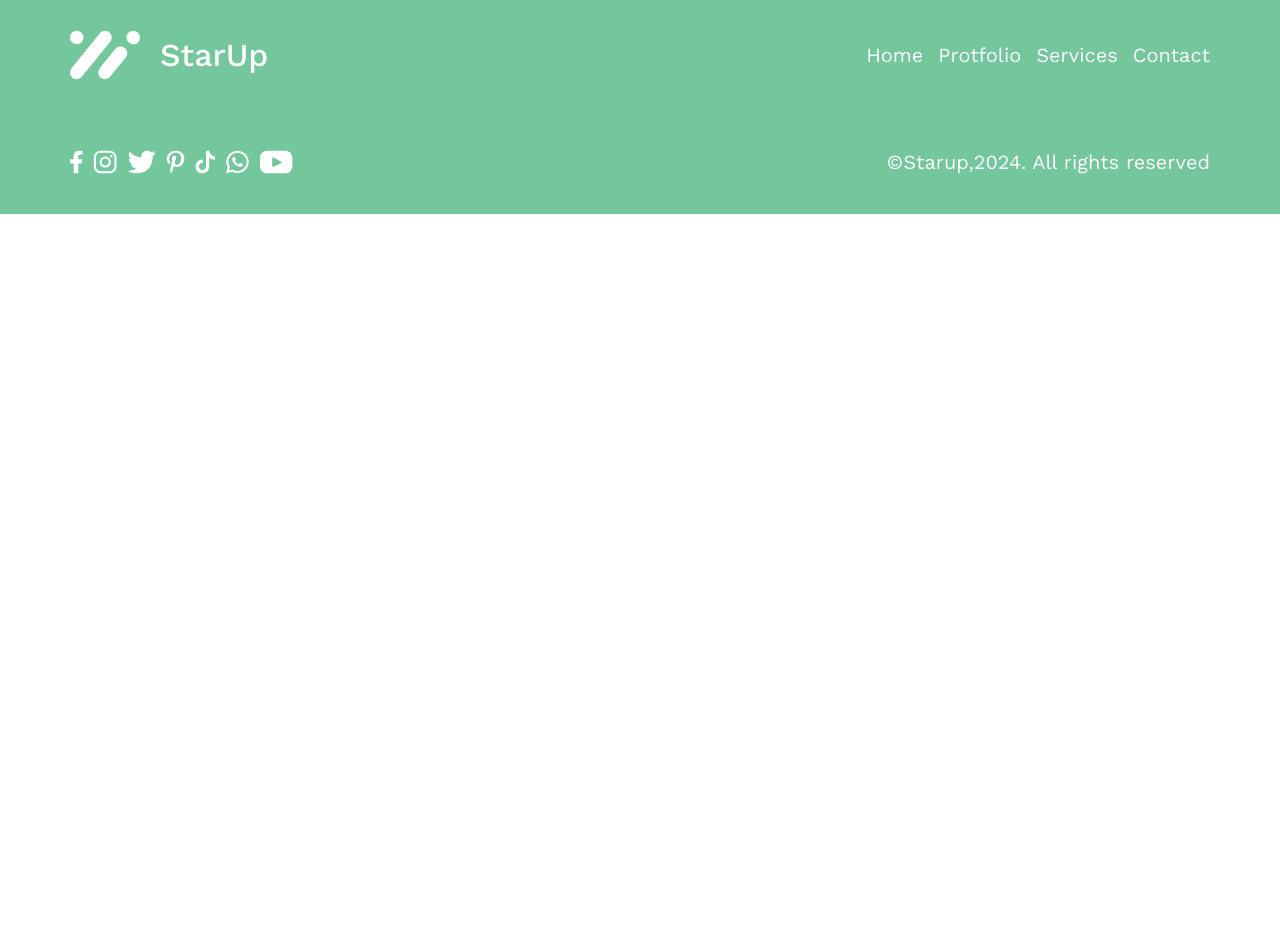
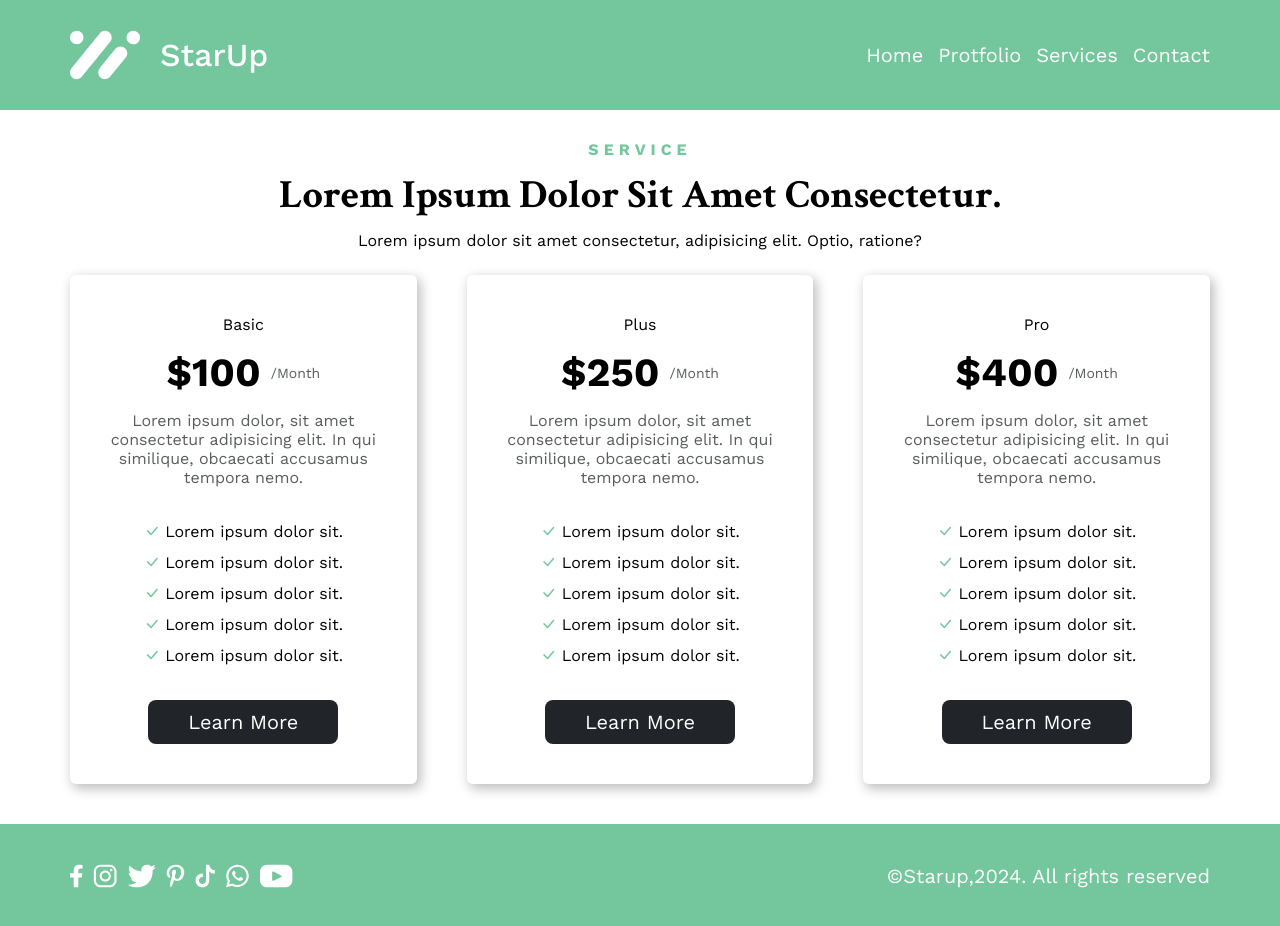
Before and after one commit to dibyenduweb/Responsive-Startup-Website, a plain HTML site: page services.html in a window 1280 px wide. Before the commit the page ends 800 px from the top, so only its background shows below. Drawn offline with nearby package versions, Linux system fonts and the light colour scheme.

Commit message:
service completed

```diff
--- a/services.html
+++ b/services.html
@@ -1,8 +1,8 @@
 <!DOCTYPE html>
 <html lang="en">
   <head>
-    <meta charset="UTF-8">
-    <meta name="viewport" content="width=device-width, initial-scale=1.0">
+    <meta charset="UTF-8" />
+    <meta name="viewport" content="width=device-width, initial-scale=1.0" />
     <title>StartUp Hub - Services</title>
     <link rel="icon" href="./src/images/Logo/LogoWhite.svg" type="icon" />
     <link rel="stylesheet" href="./src/styles/desingSystem.css" />
@@ -20,15 +20,133 @@
           <div class="navbar__logo--text">StarUp</div>
         </div>
         <div class="navbar__menu hidden">
-              <!-- a.navbar__menu--$*4 -->
-              <a href="./index.html" class="navbar__menu--1">Home</a
-              ><a href="./protfolio.html" class="navbar__menu--2">Protfolio</a
-              ><a href="./services.html" class="navbar__menu--3">Services</a
-              ><a href="./contact.html" class="navbar__menu--4">Contact</a>
+          <a href="./index.html" class="navbar__menu--1">Home</a>
+          <a href="./protfolio.html" class="navbar__menu--2">Protfolio</a>
+          <a href="./services.html" class="navbar__menu--3">Services</a>
+          <a href="./contact.html" class="navbar__menu--4">Contact</a>
         </div>
         <div class="navbar--icon">
           <i class="bi bi-list"></i>
           <i class="bi bi-x-lg hide"></i>
+        </div>
+      </div>
+    </div>
+
+    <div class="section-1 container">
+      <div class="section-1-content flex text-center">
+        <div class="section-1-content--label label text-green">Service</div>
+        <div class="section-1-content--title common-title">
+          Lorem ipsum dolor sit amet consectetur.
+        </div>
+        <div class="section-1-content--text">
+          Lorem ipsum dolor sit amet consectetur, adipisicing elit. Optio,
+          ratione?
+        </div>
+      </div>
+      <div class="section-1-cards">
+        <div class="section-1-cards-1">
+          <div class="tag">Basic</div>
+          <div class="price">
+            <div class="amount">$100</div>
+            <div class="time">/Month</div>
+          </div>
+          <div class="info">
+            Lorem ipsum dolor, sit amet consectetur adipisicing elit. In qui
+            similique, obcaecati accusamus tempora nemo.
+          </div>
+          <div class="features">
+            <div class="list">
+              <i class="bi bi-check-lg"></i>
+              <span>Lorem ipsum dolor sit.</span>
+            </div>
+            <div class="list">
+              <i class="bi bi-check-lg"></i>
+              <span>Lorem ipsum dolor sit.</span>
+            </div>
+            <div class="list">
+              <i class="bi bi-check-lg"></i>
+              <span>Lorem ipsum dolor sit.</span>
+            </div>
+            <div class="list">
+              <i class="bi bi-check-lg"></i>
+              <span>Lorem ipsum dolor sit.</span>
+            </div>
+            <div class="list">
+              <i class="bi bi-check-lg"></i>
+              <span>Lorem ipsum dolor sit.</span>
+            </div>
+          </div>
+          <button class="dark-btn">Learn More</button>
+        </div>
+
+        <div class="section-1-cards-2">
+          <div class="tag">Plus</div>
+          <div class="price">
+            <div class="amount">$250</div>
+            <div class="time">/Month</div>
+          </div>
+          <div class="info">
+            Lorem ipsum dolor, sit amet consectetur adipisicing elit. In qui
+            similique, obcaecati accusamus tempora nemo.
+          </div>
+          <div class="features">
+            <div class="list">
+              <i class="bi bi-check-lg"></i>
+              <span>Lorem ipsum dolor sit.</span>
+            </div>
+            <div class="list">
+              <i class="bi bi-check-lg"></i>
+              <span>Lorem ipsum dolor sit.</span>
+            </div>
+            <div class="list">
+              <i class="bi bi-check-lg"></i>
+              <span>Lorem ipsum dolor sit.</span>
+            </div>
+            <div class="list">
+              <i class="bi bi-check-lg"></i>
+              <span>Lorem ipsum dolor sit.</span>
+            </div>
+            <div class="list">
+              <i class="bi bi-check-lg"></i>
+              <span>Lorem ipsum dolor sit.</span>
+            </div>
+          </div>
+          <button class="dark-btn">Learn More</button>
+        </div>
+
+        <div class="section-1-cards-3">
+          <div class="tag">Pro</div>
+          <div class="price">
+            <div class="amount">$400</div>
+            <div class="time">/Month</div>
+          </div>
+          <div class="info">
+            Lorem ipsum dolor, sit amet consectetur adipisicing elit. In qui
+            similique, obcaecati accusamus tempora nemo.
+          </div>
+          <div class="features">
+            <div class="list">
+              <i class="bi bi-check-lg"></i>
+              <span>Lorem ipsum dolor sit.</span>
+            </div>
+            <div class="list">
+              <i class="bi bi-check-lg"></i>
+              <span>Lorem ipsum dolor sit.</span>
+            </div>
+            <div class="list">
+              <i class="bi bi-check-lg"></i>
+              <span>Lorem ipsum dolor sit.</span>
+            </div>
+            <div class="list">
+              <i class="bi bi-check-lg"></i>
+              <span>Lorem ipsum dolor sit.</span>
+            </div>
+            <div class="list">
+              <i class="bi bi-check-lg"></i>
+              <span>Lorem ipsum dolor sit.</span>
+            </div>
+          </div>
+          <button class="dark-btn">Learn More</button>
         </div>
       </div>
     </div>
@@ -50,4 +168,5 @@
       </div>
     </div>
   </body>
+  <script src="./src/main.js"></script>
 </html>
--- a/src/styles/services.css
+++ b/src/styles/services.css
@@ -0,0 +1,86 @@
+body {
+  display: grid;
+  min-height: 100vh;
+}
+.section-1 {
+  margin-top: 30px;
+  margin-bottom: 40px;
+  display: grid;
+  gap: 25px;
+}
+
+.hero {
+  align-self: start;
+}
+
+.footerWraper {
+  align-self: end;
+}
+.section-1-content--text {
+  font-family: var(--font-2);
+  font-size: var(sub);
+}
+.section-1-cards {
+  display: grid;
+  grid-template-columns: repeat(3, 1fr);
+  font-family: var(--font-2);
+  text-align: center;
+  gap: 50px;
+}
+
+[class^="section-1-cards-"] {
+  box-shadow: var(--shadow-1);
+  border-radius: 6px;
+  display: grid;
+  gap: 15px;
+  padding: 40px;
+}
+
+.dark-btn {
+  justify-self: center;
+}
+.price {
+  display: flex;
+  justify-content: center;
+  align-items: center;
+  gap: 10px;
+}
+.amount {
+  font-size: var(--h1);
+  font-weight: bold;
+}
+.time {
+  font-size: var(--body);
+  color: var(--color-dark-75);
+}
+.info {
+  color: var(--color-dark-75);
+}
+.bi-check-lg {
+  color: var(--color-green-100);
+}
+.features {
+  display: flex;
+  flex-direction: column;
+  gap: 12px;
+  margin: 20px 0;
+}
+
+@media (max-width: 1024px) {
+  .section-1-cards {
+    grid-template-columns: repeat(2, 1fr);
+  }
+}
+@media (max-width: 768px) {
+  .section-1-cards {
+    grid-template-columns: repeat(1, 0.7fr);
+    justify-content: center;
+  }
+}
+
+@media (max-width: 568px) {
+  .section-1-cards {
+    grid-template-columns: repeat(1, 1fr);
+    justify-content: center;
+  }
+}
```
Also changed, not shown: contact.html (+1 -0 lines), index.html (+1 -1 lines). Lines whose indentation alone changed are shown as unchanged.
